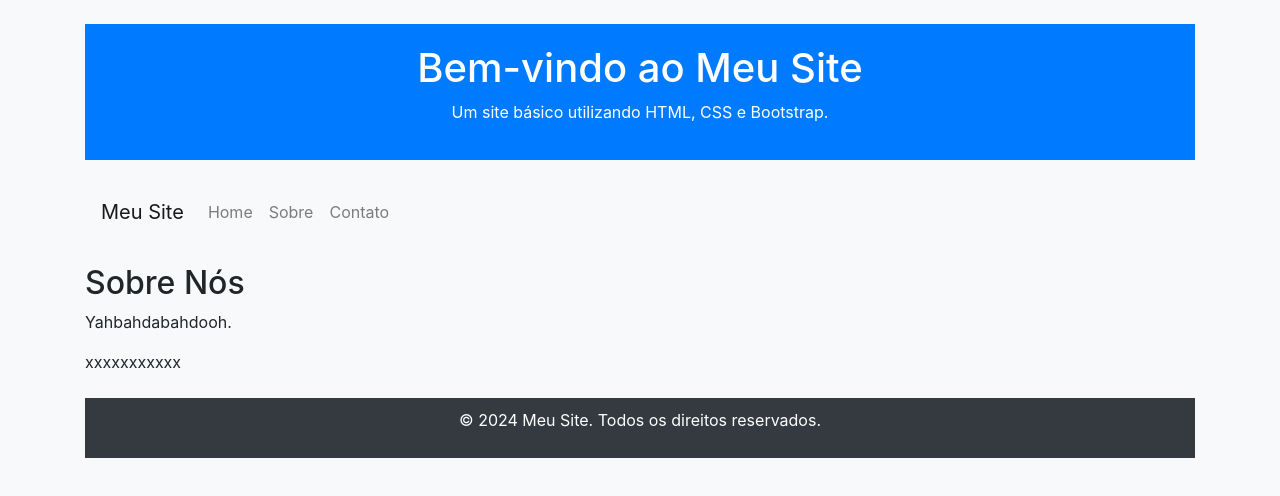
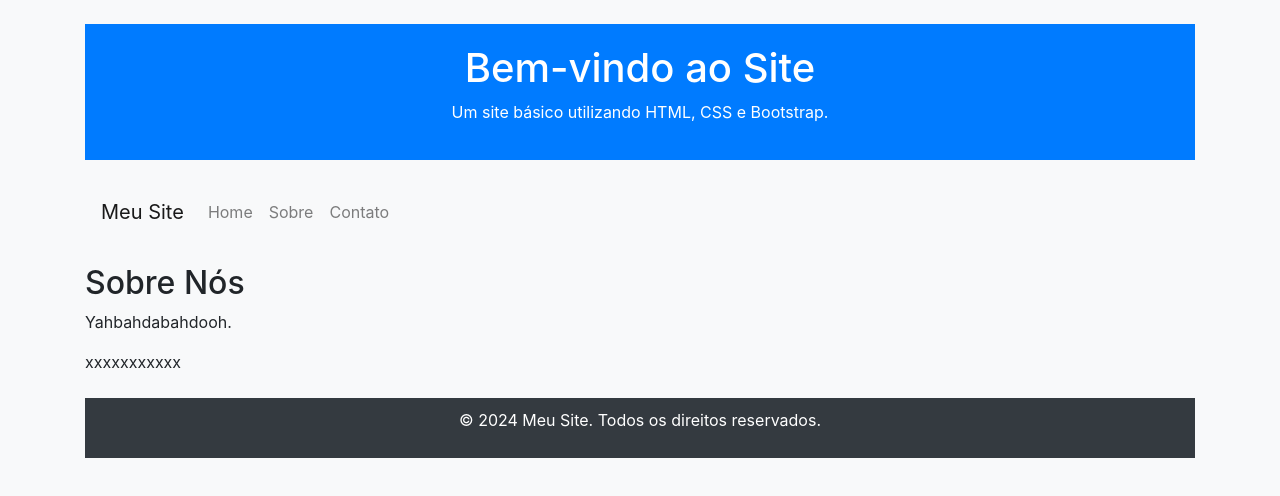
Before and after one commit to LorranMiranda3005/faculdade, a plain HTML site: page index.html in a window 1280 px wide. Drawn offline with nearby package versions, Linux system fonts and the light colour scheme.

Commit message:
Update index.html

```diff
--- a/index.html
+++ b/index.html
@@ -12,7 +12,7 @@
 <body>
     <div class="container">
         <header class="text-center my-4">
-            <h1>Bem-vindo ao Meu Site</h1>
+            <h1>Bem-vindo ao Site</h1>
             <p>Um site básico utilizando HTML, CSS e Bootstrap.</p>
         </header>
         <nav class="navbar navbar-expand-lg navbar-light bg-light">
```
